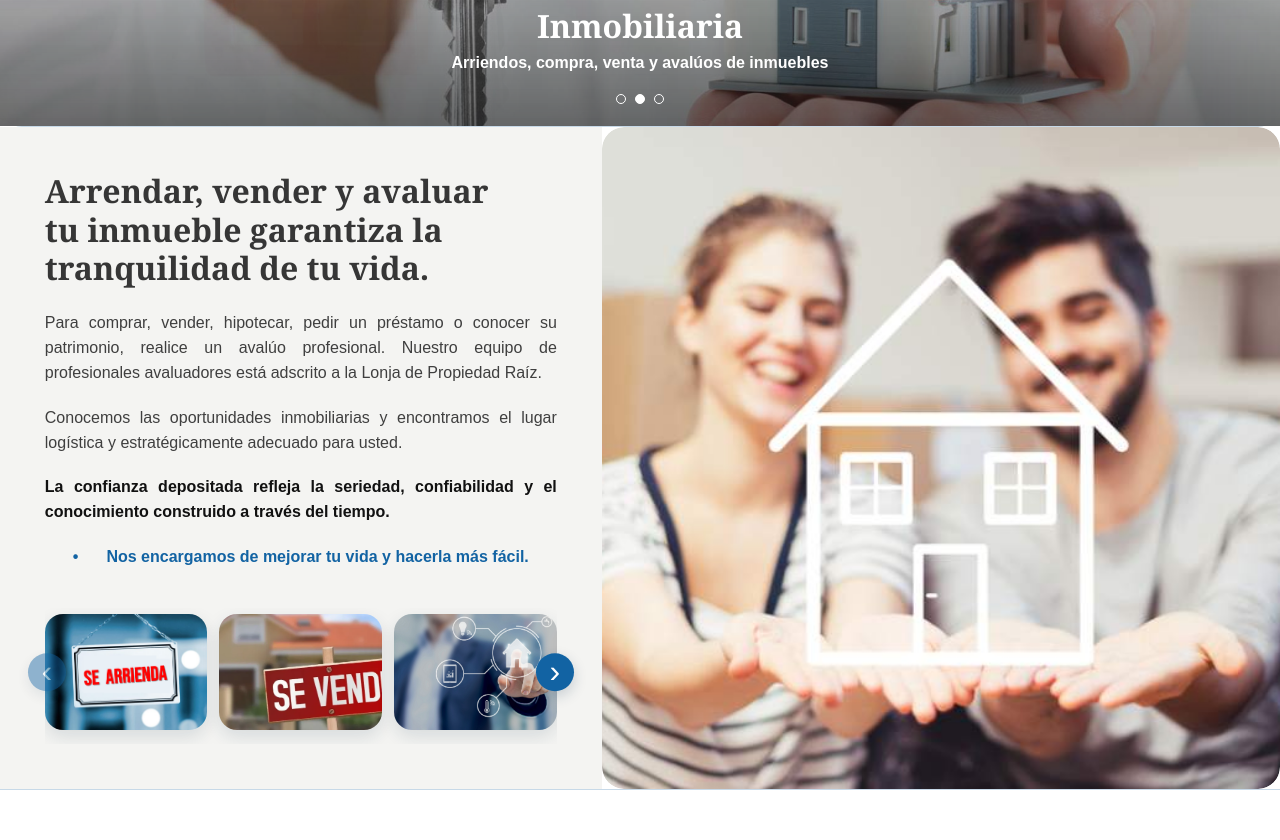
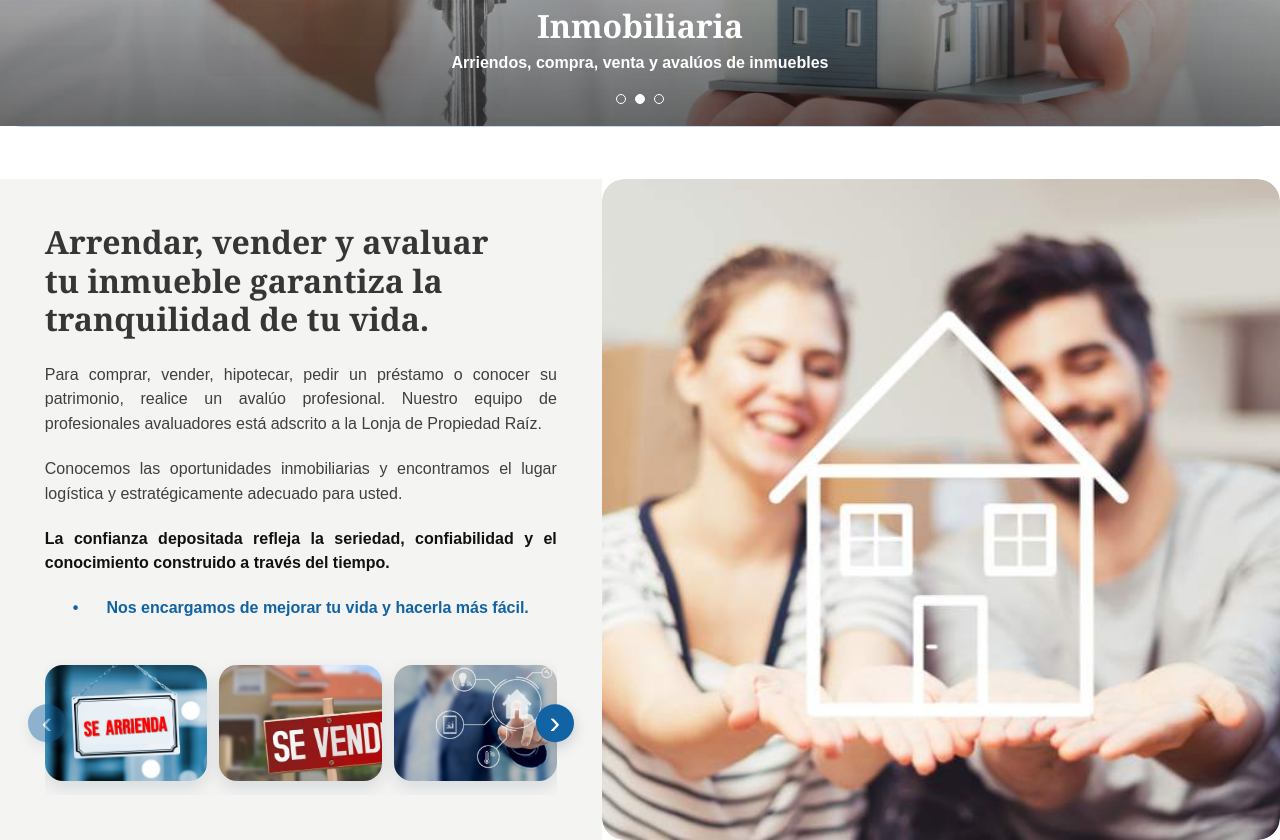
Before and after one commit to davidsalcedoa20-lang/Compacto-Urbano, a plain HTML site: page index.html in a window 1280 px wide. Shown: the part 1529-2369 px from the top of the page. Drawn offline with Linux system fonts and the light colour scheme.

Commit message:
Update Site source

```diff
--- a/css/guia.css
+++ b/css/guia.css
@@ -293,6 +293,7 @@ a { color:inherit; text-decoration:none; }
 .service-hero-copy { bottom:13%; }
 .service-kicker { display:inline-block; margin-bottom:10px; padding:7px 12px; border:1px solid rgba(255,255,255,.7); border-radius:999px; color:#fff; font-size:13px; font-weight:800; letter-spacing:.13em; text-transform:uppercase; backdrop-filter:blur(5px); }
 .split-story { margin-bottom:clamp(42px,6vw,82px); border:0; border-bottom:1px solid #c7d9e8; }
+.service-hero + .split-story { margin-top:clamp(28px,4vw,52px); }
 .thumbs { gap:12px; margin-top:16px; }
 .thumbs img { border:0; border-radius:4px; box-shadow:0 8px 22px rgba(20,52,78,.12); }
 .contact-details h3,.contact-details h4 { text-transform:none; }
```
